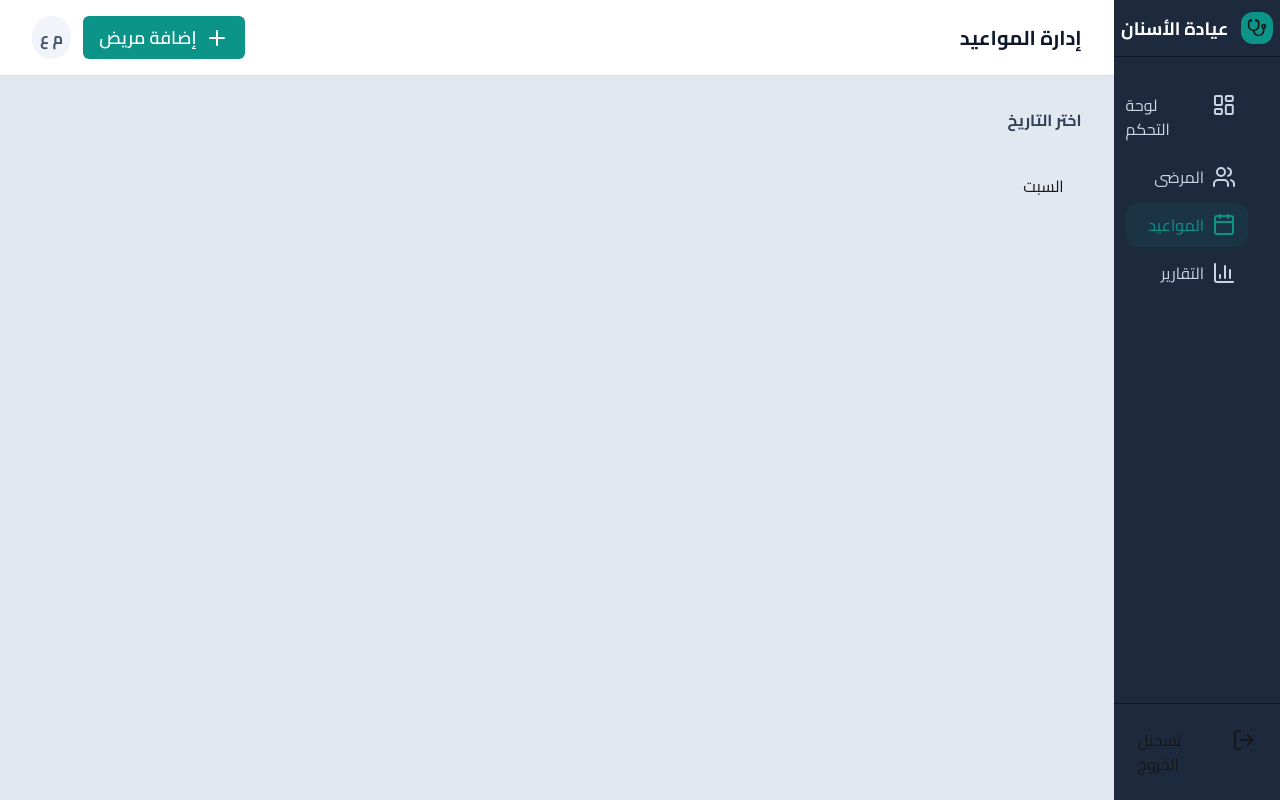
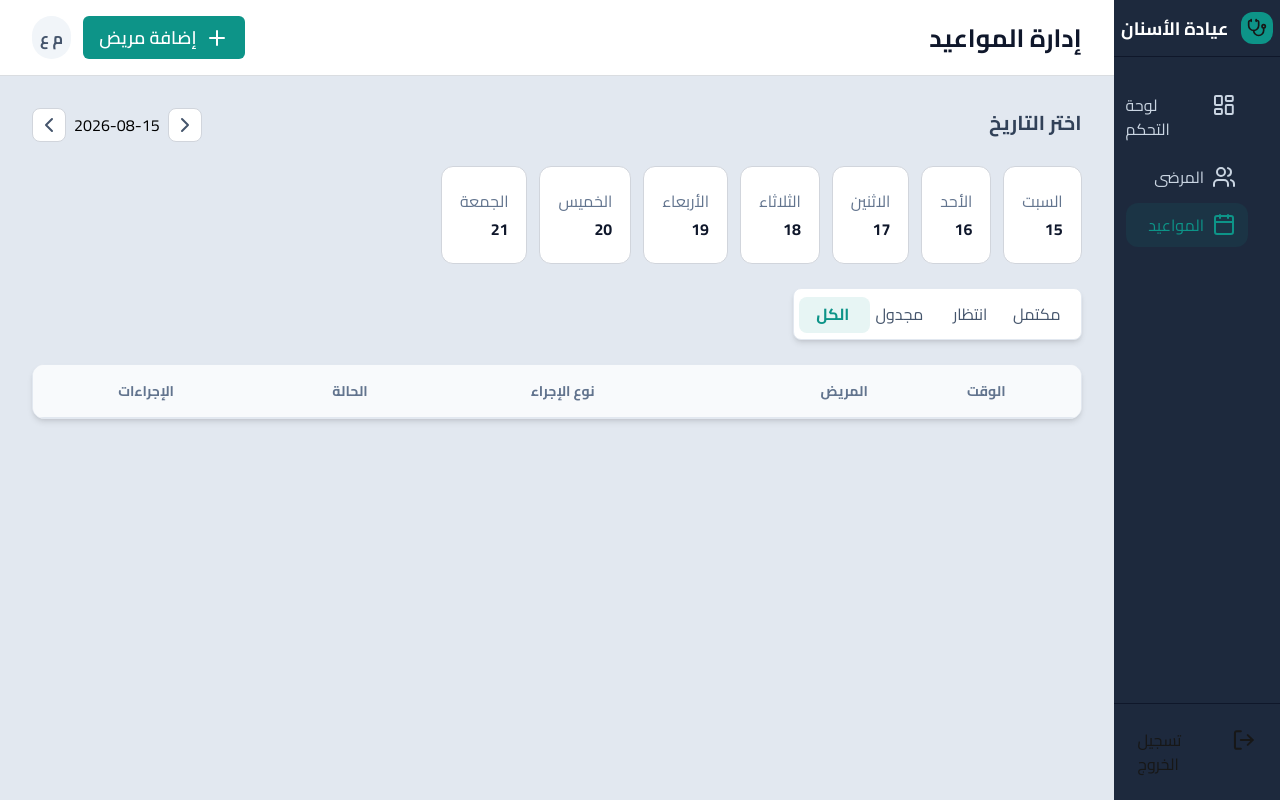
Before and after one commit to omarahmed321/myfinaldentistproject, a Next.js app: page /appointments in a window 1280 px wide. Built offline with nearby package versions, Linux system fonts and the light colour scheme.

Commit message:
90%itsWorking

```diff
--- a/src/app/(dashboard)/appointments/page.jsx
+++ b/src/app/(dashboard)/appointments/page.jsx
@@ -1,7 +1,75 @@
-import React from 'react'
+'use client'
+import { ChevronLeft, ChevronRight, Eye } from 'lucide-react';
+import React, { useEffect, useState } from 'react'
+import { readAppointmentsFromLocalStorage } from '../../../utils/storage';
+import { useRouter } from 'next/navigation';
 
 export default function page() {
+  // just some repeatedStyles
+ let filterButtonStyle =
+    "w-full md:w-1/4  px-3  font-md rounded-lg  text-center     ";
+  // just to get the todays Number
 let todayNumber = new Date().toLocaleDateString('en-US', { day: '2-digit' });
+//  the hooks
+const router = useRouter()
+const [appointmentStatus,setAppointmentStatus] =useState('الكل')
+const [appointments,setAppointments] =useState()
+// دي بتخزن الاسابيع
+const [weekStartDate, setWeekStartDate] = useState(() => {
+  let today = new Date();
+  let dayIndex = today.getDay();
+  let distToSat = (dayIndex + 1) % 7;
+  let sat = new Date(today);
+  sat.setDate(today.getDate() - distToSat);
+  return sat;
+});
+
+// ودي الاسبوع الجاي
+let handleNextWeek = () => {
+  let nextSat = new Date(weekStartDate);
+  nextSat.setDate(weekStartDate.getDate() + 7);
+  setWeekStartDate(nextSat);
+};
+
+// ودي الاسبوع اللي فات
+let handlePrevWeek = () => {
+  let prevSat = new Date(weekStartDate);
+  prevSat.setDate(weekStartDate.getDate() - 7);
+  setWeekStartDate(prevSat);
+};
+// اراي فيه الاسبوع الحالي
+let currentWeekDays = Array.from({ length: 7 }, (_, i) => {
+  let d = new Date(weekStartDate);
+  d.setDate(weekStartDate.getDate() + i);
+  return {
+    fullDate: d.toISOString().split('T')[0],
+    dayName: d.toLocaleDateString('ar-EG', { weekday: 'long' }),
+    dayNumber: d.toLocaleDateString('en-US', { day: '2-digit' })
+  };
+});
+
+
+// the appointments only in this week
+let appointmentsThisWeek = (appointments || []).filter((appointment) => {
+  return currentWeekDays.some((day) => day.fullDate === appointment.date);
+});
+// filter buttons in the appointments this week
+let filteredAppointmentsThisWeek = appointmentsThisWeek.filter((appointment)=>{
+
+    if (appointmentStatus === 'الكل') return true;
+  return appointment.status === appointmentStatus;
+}
+
+
+)
+// useEffect
+useEffect(()=>{
+   setAppointments(readAppointmentsFromLocalStorage())
+},[])
+// handle edit
+let handleEdit =(appointmentPatientId)=>{
+router.push(`/patientdetail?id=${appointmentPatientId}`)
+}
 
   return (
 
@@ -11,32 +79,93 @@ let todayNumber = new Date().toLocaleDateString('en-US', { day: '2-digit' });
 
 
 
-    <div className=' w-full h-full p-8 '>
+    <div className=' w-full h-full p-8  '>
 
 
 
-  <div className=' w-full h-full    '>
+
 <div className="upper w-full" dir='rtl'>
-  <p className='  text-[#314158] font-bold mb-6'>اختر التاريخ</p>
-  <div className="filterByDaysBox flex gap-3">
-    <button className=' p-4.5 flex flex-col gap-1'>السبت
-      {}
+<div className="up w-full  flex flex-col md:flex-row justify-between  items-start gap-2 md:gap-0 mb-6">  <p className='  text-[#314158] font-bold  lg:text-[20px] text-[16px] '>اختر التاريخ</p>
+<div className="slider flex gap-2 text-black items-center   ">
+  <button className=' p-1 bg-white border  border-gray-300  rounded-lg text-[#45556C]' onClick={handlePrevWeek}><ChevronRight /></button>
+<span>{weekStartDate.toISOString().split('T')[0]}</span>
+  <button className=' p-1 bg-white border  border-gray-300  rounded-lg text-[#45556C]' onClick={handleNextWeek}><ChevronLeft /></button>
+</div>
+
+
+</div>
+  <div className="filterByDaysBox flex gap-1 md:gap-3  overflow-auto w-full mb-6">
+{currentWeekDays.map((day)=>{
+
+ return <button  key={day.fullDate} className=' px-4.5 py-5.5 flex flex-col gap-1 border border-gray-300 hover:shadow-lg transition duration-100 hover:transition-transform hover:scale-102 bg-white rounded-xl text-[#62748E]'>{day.dayName}
+     <span className='text-[#0F172B] font-bold'> {day.dayNumber}</span>
     </button>
-    <button></button>
-    <button></button>
-    <button></button>
-    <button></button>
-    <button></button>
-    <button></button>
+
+})}
+
   </div>
+
+
+  {/* filter buttons  */}
+  <div className="buttons border border-[#E2E8F0] md:flex md:flex-row bg-white rounded-lg h-13 shadow-md w-full md:w-fit flex py-1 relative gap-1 px-2">
+  <div className={`absolute w-1/4 transition-all duration-300 ease-in-out m-1 ml-3 top-1 rounded-lg h-9 bg-[#e7f5f4] font-bold ${
+    appointmentStatus === 'مكتمل' ?  'right-0' :
+    appointmentStatus === 'في الانتظار' ?   'right-[25%]':
+    appointmentStatus === 'مجدول' ?'right-[47%]' :
+    'right-[72%]'
+  }`}>
+  </div>
+  <button onClick={() => setAppointmentStatus('مكتمل')} className={`z-10 ${filterButtonStyle} ${appointmentStatus === 'مكتمل' ? 'text-[#0d9488] font-bold' : 'text-[#45556C]'}`}>مكتمل</button>
+  <button onClick={() => setAppointmentStatus('في الانتظار')} className={`whitespace-nowrap z-10 ${filterButtonStyle} ${appointmentStatus === 'في الانتظار' ? 'text-[#0d9488] font-bold' : 'text-[#45556C]'}`}>انتظار</button>
+  <button onClick={() => setAppointmentStatus('مجدول')} className={`z-10 ${filterButtonStyle} ${appointmentStatus === 'مجدول' ? 'text-[#0d9488] font-bold' : 'text-[#45556C]'}`}>مجدول</button>
+  <button onClick={() => setAppointmentStatus('الكل')} className={`z-10 ${filterButtonStyle} ${appointmentStatus === 'الكل' ? 'text-[#0d9488] font-bold' : 'text-[#45556C]'}`}>الكل</button>
+</div>
+</div>
+{/* table */}
+<div className="appointmentsTable mt-6 max-h-[50vh] overflow-auto w-full shadow-md  rounded-xl border border-[#E2E8F0] bg-white">
+  <table dir="rtl" className="w-full text-right border-collapse">
+    <thead>
+      <tr className="bg-[#F8FAFC] text-[#62748E] font-medium border-b border-[#E2E8F0] text-sm">
+        <td className="py-4 px-6 text-center font-bold">الوقت</td>
+        <td className="py-4 px-6 text-right font-bold">المريض</td>
+        <td className="py-4 px-6 text-center font-bold">نوع الإجراء</td>
+        <td className="py-4 px-6 text-center font-bold">الحالة</td>
+        <td className="py-4 px-6 text-center font-bold">الإجراءات</td>
+      </tr>
+    </thead>
+    <tbody className="divide-y divide-[#F1F5F9] text-sm">
+      { filteredAppointmentsThisWeek.map((appointment)=>(  <tr key={appointment.id} className="hover:bg-slate-50 transition">
+        <td className="py-4 px-6 text-center font-bold text-[#0F172B]">{new Date(`1970-01-01T${appointment.time}`).toLocaleTimeString([], { hour: '2-digit', minute: '2-digit' })}</td>
+        <td className="py-4 px-6 text-right">
+          <div className="flex items-center gap-3">
+
+            <span className="font-bold text-[#0F172B]">{appointment.patientName}</span>
+          </div>
+        </td>
+        <td className="py-4 px-6 text-center text-[#45556C]">{appointment.procedure}</td>
+        <td className="py-4 px-6 text-center">
+          <span className={` whitespace-nowrap px-2 text-[11px] py-0.5 font-bold shadow-md rounded-full outline-none ${
+  appointment.status === 'مكتمل' ? 'bg-[#ecfdf5] text-[#007A55]' :
+  appointment.status === 'في الانتظار' ? 'bg-[#fffbeb] text-[#BB4D00]' :
+  'bg-[#f8fafc] text-[#45556C]'
+}`}>{appointment.status}</span>
+        </td>
+        <td className="py-4 px-6 text-center">
+          <button className="text-[#90A1B9] duration-200 transition-transform  hover:scale-102 hover:text-gray-500 " onClick={()=>handleEdit(appointment.patientId)}><Eye /></button>
+        </td>
+      </tr>))
+
+      }
+
+
+    </tbody>
+  </table>
 </div>
 
 
 
 
 
-    </div>
-
 
     </div>
   )
--- a/src/app/(dashboard)/page.jsx
+++ b/src/app/(dashboard)/page.jsx
@@ -79,12 +79,12 @@ let todaysAppointments = appointments.filter((app) => app.date === todayDate);
   <tbody>
 {
 todaysAppointments?.map((appointment)=>{
-  return <tr key={appointment.id} >
+  return <tr key={appointment.id} className='transition duration-200 hover:bg-slate-50  border-b border-gray-200/70' >
 
-  <td className=" text-[#0F172B] text-[10px] md:text-[18px]  font-medium py-5  text-center md:px-6">{appointment.patientName}</td>
+  <td className=" text-[#0F172B] text-[10px] md:text-[18px]  font-bold py-5  text-center md:px-6 ">{appointment.patientName}</td>
 
   <td className=" text-[#0F172B] text-[10px] md:text-[18px]  font-medium py-5  text-center md:px-6">{appointment.date}</td>
-  <td className=" text-[#45556C] text-[10px] md:text-[18px]  text-center py-5  md:px-6">{appointment.time}</td>
+  <td className=" text-[#45556C] text-[10px] md:text-[18px]  text-center py-5  md:px-6">{new Date(`1970-01-01T${appointment.time}`).toLocaleTimeString([], { hour: '2-digit', minute: '2-digit' })}</td>
   <td className=" text-[#45556C] text-[10px] md:text-[18px] text-center py-5  md:px-6">{appointment.procedure}</td>
   <td className=" py-5 px-2  md:px-6 text-center">
 <span  className={` whitespace-nowrap px-2 text-[11px] py-0.5 font-bold shadow-md rounded-full outline-none ${
--- a/src/app/(dashboard)/patientdetail/page.jsx
+++ b/src/app/(dashboard)/patientdetail/page.jsx
@@ -207,7 +207,7 @@ saveAppointmentsAndSync(updatedAppointmentsAfterNewStatus);
   <tbody>
 {
 theRequiredAppointmentPerPerson?.map((appointment)=>{
-  return <tr key={appointment.id}>
+  return <tr key={appointment.id} className="transition duration-200 hover:bg-slate-50  border-b border-gray-200/70">
   <td className=" text-[#0F172B] text-[10px] md:text-[18px]  font-medium py-5  text-center md:px-6">{appointment.date}</td>
   <td className=" text-[#45556C] text-[10px] md:text-[18px]  text-center py-5  md:px-6">{new Date(`1970-01-01T${appointment.time}`).toLocaleTimeString([], { hour: '2-digit', minute: '2-digit' })}</td>
   <td className=" text-[#45556C] text-[10px] md:text-[18px] text-center py-5  md:px-6">{appointment.procedure}</td>
--- a/src/components/NavBar.jsx
+++ b/src/components/NavBar.jsx
@@ -40,7 +40,7 @@ setTitle("نظرة عامة")
         <Link href='/addpatient' className=' hover:transition-transform hover:scale-105 flex bg-[#0D9488]  text-white items-center rounded-md md:w-auto md:h-auto w-10 text-[12px]  md:py-2 md:px-4 md:text-[18px] h-8 font-semibold' > <span className='hidden md:flex'>إضافة مريض </span> <Plus className=' md:ml-2 mx-auto md:mx-0' /></Link>
         </div>
         {/* right side */}
-<div className="rightSide flex gap-2.5 md:gap-3 items-center md:text-[20px] text-[18px] ">
+<div className="rightSide flex gap-2.5 md:gap-3 items-center md:text-[25px] text-[18px] ">
   <span className=''>{title}</span>
  <div className="smallAndMidSideBar pt-1 pr-4 lg:hidden">
       <button onClick={()=>{setModal(true)}}>    <Menu /></button>
--- a/src/components/SideBar.jsx
+++ b/src/components/SideBar.jsx
@@ -45,7 +45,7 @@ let optionClassname = ` flex w-fit ml-auto py-2.5 `;
 <div className={` hover:transition-transform hover:scale-105 pr-3 ml-3 ${pathName == '/' ? ' transition duration-300 text-[#0D9488] bg-[#0D9488]/10 rounded-xl ':optionElse }`}><Link href="/" onClick={()=>{ setModal(false)}} className={optionClassname + `${pathName == '/'? 'text-[#0D9488]':'text-[#CAD5E2]'}` }>لوحة التحكم <LayoutDashboard className={`ml-2 ${pathName == '/' ? 'text-[#0D9488] ':'' }`} /></Link></div>
 <div className={` hover:transition-transform hover:scale-105 pr-3 ml-3 ${pathName == '/patients' ? 'transition duration-300 text-[#0D9488] bg-[#0D9488]/10 rounded-xl ':optionElse }`}><Link  href="/patients" onClick={()=>{ setModal(false)}}  className={optionClassname + `${pathName == '/patients'? 'text-[#0D9488]':'text-[#CAD5E2]'}`}>المرضى <Users className={`ml-2 ${pathName == '/patients' ? 'text-[#0D9488] ':'' }`}/></Link></div>
 <div className={` hover:transition-transform hover:scale-105 pr-3 ml-3 ${pathName == '/appointments' ? ' transition duration-300 text-[#0D9488] bg-[#0D9488]/10 rounded-xl ':optionElse }`}><Link  href="/appointments" onClick={()=>{ setModal(false)}}  className={optionClassname + `${pathName == '/appointments'? 'text-[#0D9488]':'text-[#CAD5E2]'}`}>المواعيد <Calendar className={`ml-2 ${pathName == '/appointments' ? 'text-[#0D9488] ':'' }`}/></Link></div>
-<div className={` hover:transition-transform hover:scale-105 pr-3 ml-3 ${pathName == '/analisys' ? 'transition duration-300 text-[#0D9488] bg-[#0D9488]/10 rounded-xl ':optionElse }`}><Link  href="/analisys" onClick={()=>{ setModal(false)}}  className={optionClassname + `${pathName == '/analisys'? 'text-[#0D9488]':'text-[#CAD5E2]'}`}>التقارير <ChartColumn className={`ml-2 ${pathName == '/analisys' ? 'text-[#0D9488] ':'' }`}/></Link></div>
+
 
 </div>
 {/*settings option   */}
```
Also changed, not shown: src/app/(dashboard)/patients/page.jsx (+5 -3 lines).
